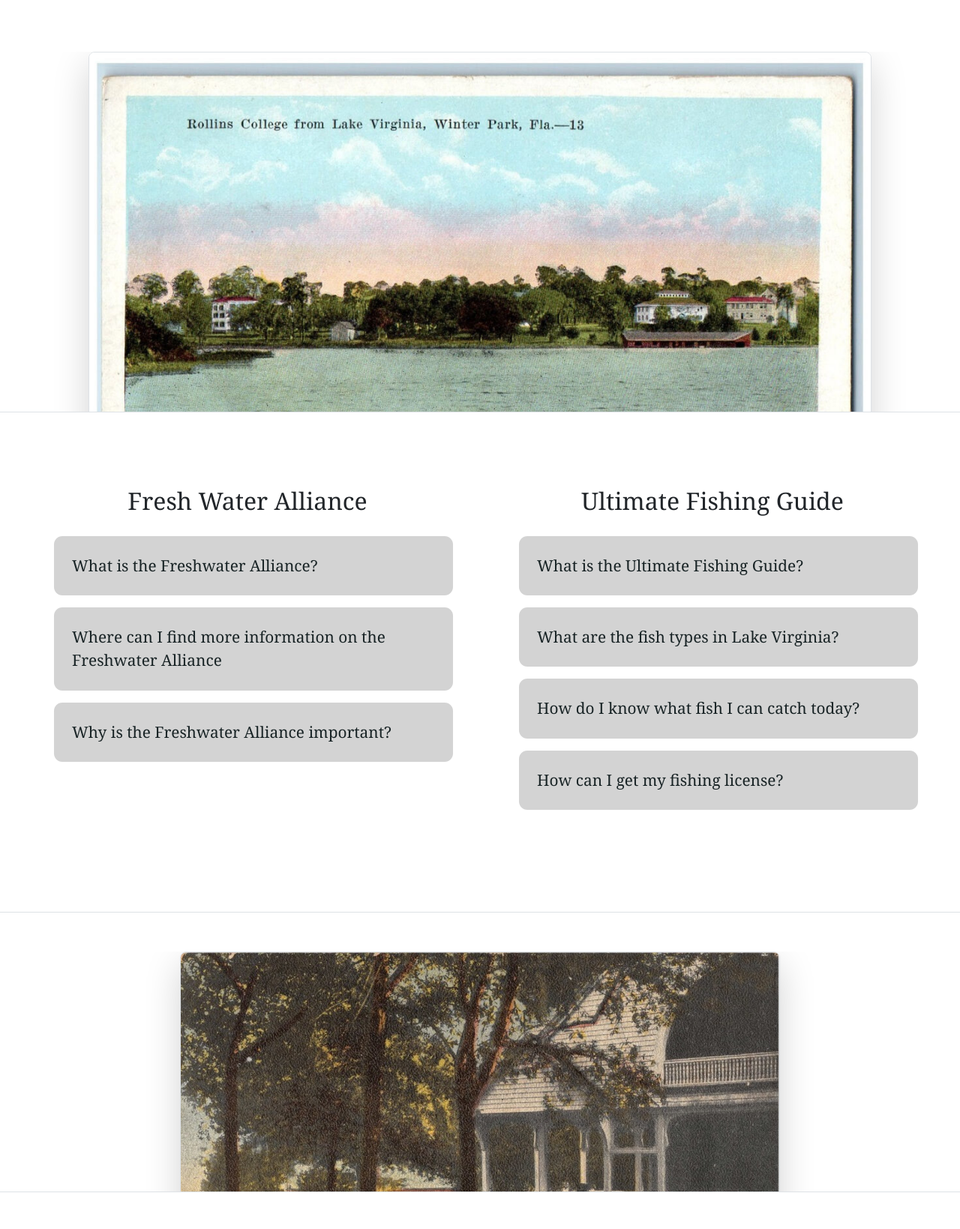
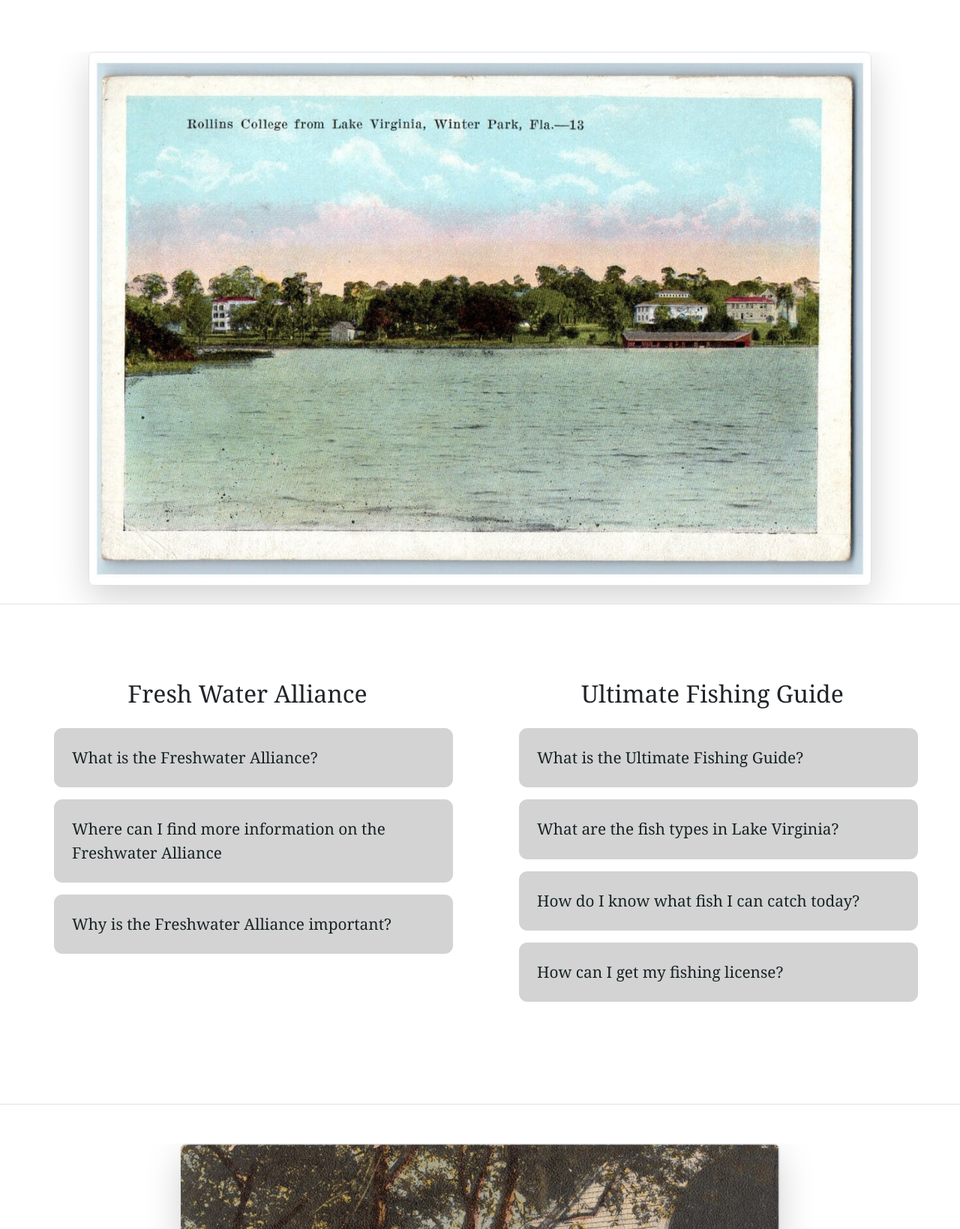
Before and after one commit to kbaxley/Phish-Phood, a website: page support.html in a window 1280 px wide. Shown: the part 348-1987 px from the top of the page at 75% size. Drawn offline with nearby package versions, Linux system fonts and the light colour scheme.

Commit message:
modified:   about.html 	modified:   glossary.html 	modified:   index.html 	modified:   support.html

```diff
--- a/support.html
+++ b/support.html
@@ -24,7 +24,7 @@
       <div class="d-grid gap-2 d-sm-flex justify-content-sm-center mb-5">
       </div>
     </div>
-    <div class="overflow-hidden" style="max-height: 60vh;">
+    <div class="overflow-hidden" style="max-height: 100vh;">
       <div class="container px-5">
         <img src="images/lake_virginia_postcard.jpg" class="img-fluid border rounded-3 shadow-lg mb-4" alt="Example image" loading="lazy">
       </div>
@@ -62,7 +62,7 @@
 <div class="px-4 pt-5 my-5 text-center border-bottom"></div>
 
 <div class="px-4 pt-1 my-5 text-center border-bottom">
-    <div class="overflow-hidden" style="max-height: 40vh;">
+    <div class="overflow-hidden" style="max-height: 60vh;">
       <div class="container px-5">
         <img src="images/lakeside_postcard.jpg" class="img-fluid border rounded-3 shadow-lg mb-4" alt="Example image" loading="lazy">
       </div>
```
Also changed, not shown: about.html (+1 -1 lines), glossary.html (+1 -1 lines), index.html (+1 -3 lines).
